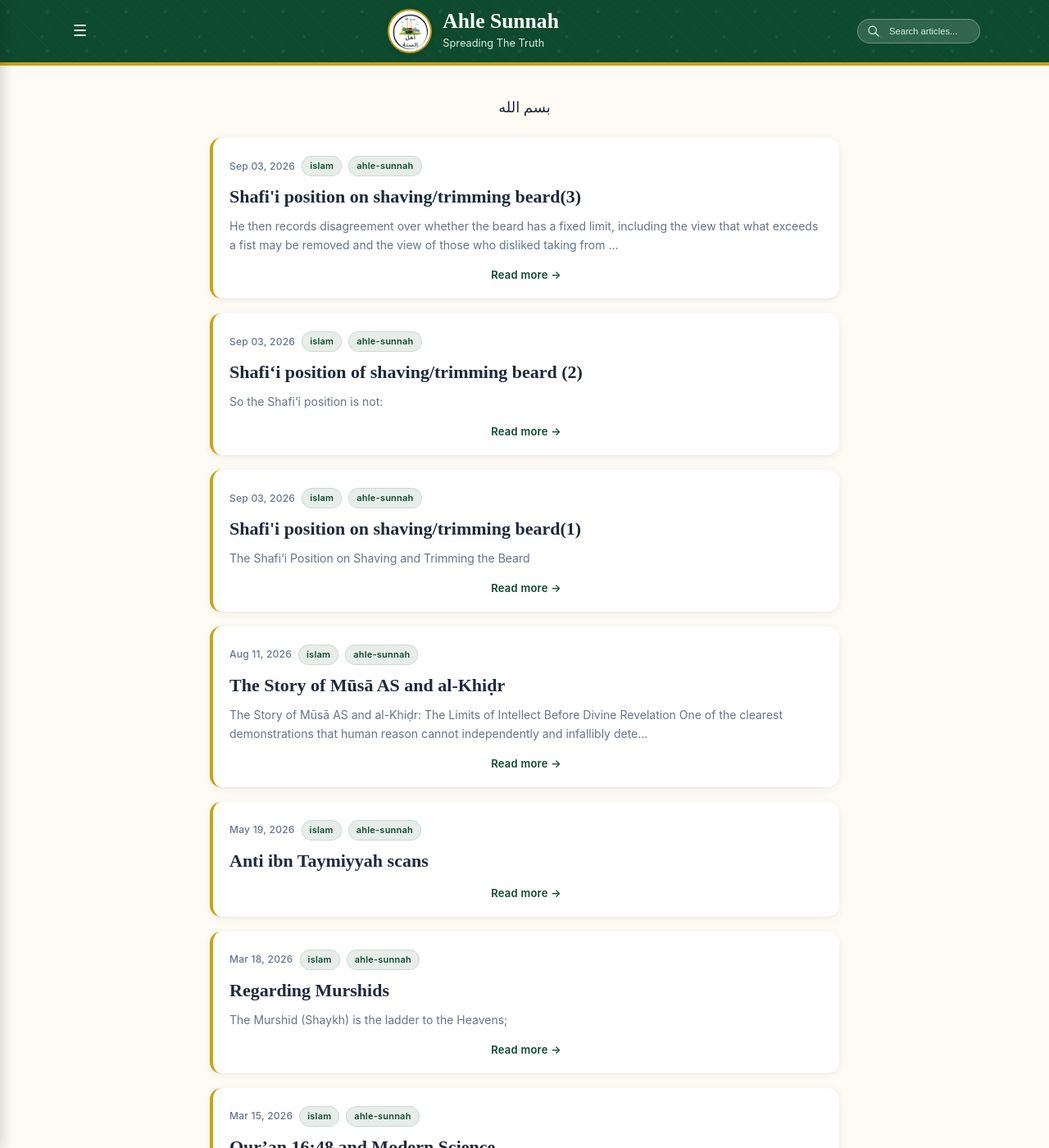
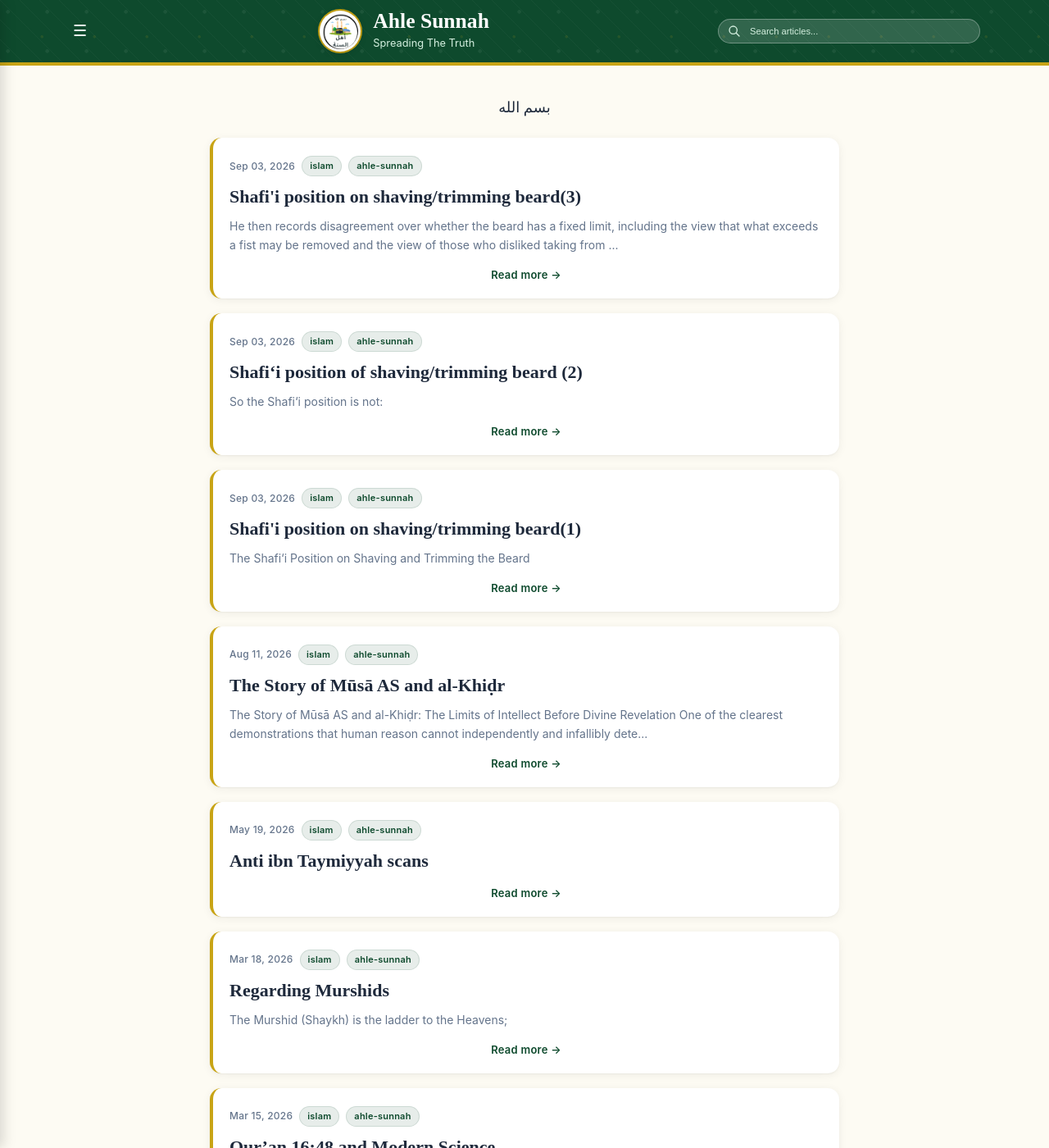
Before and after one commit to Fali17/ahlesunnah, a Jekyll site: the page built from index.html, in a window 1280 px wide and 1400 px high. Shown: the whole window at 82% size. Built offline with Jekyll 4.4.1, drawn with Linux system fonts in a browser that asks for light colours; the list of posts is cut into pages by our own code.

Commit message:
Update main.css

```diff
--- a/assets/css/main.css
+++ b/assets/css/main.css
@@ -125,7 +125,7 @@ body {
   padding: 8px 15px 8px 38px;
   color: #ffffff;
   font-size: 0.7rem;
-  width: 150px;
+  width: 320px;
   transition: all 0.3s ease;
 }
 .search-input::placeholder {
```
